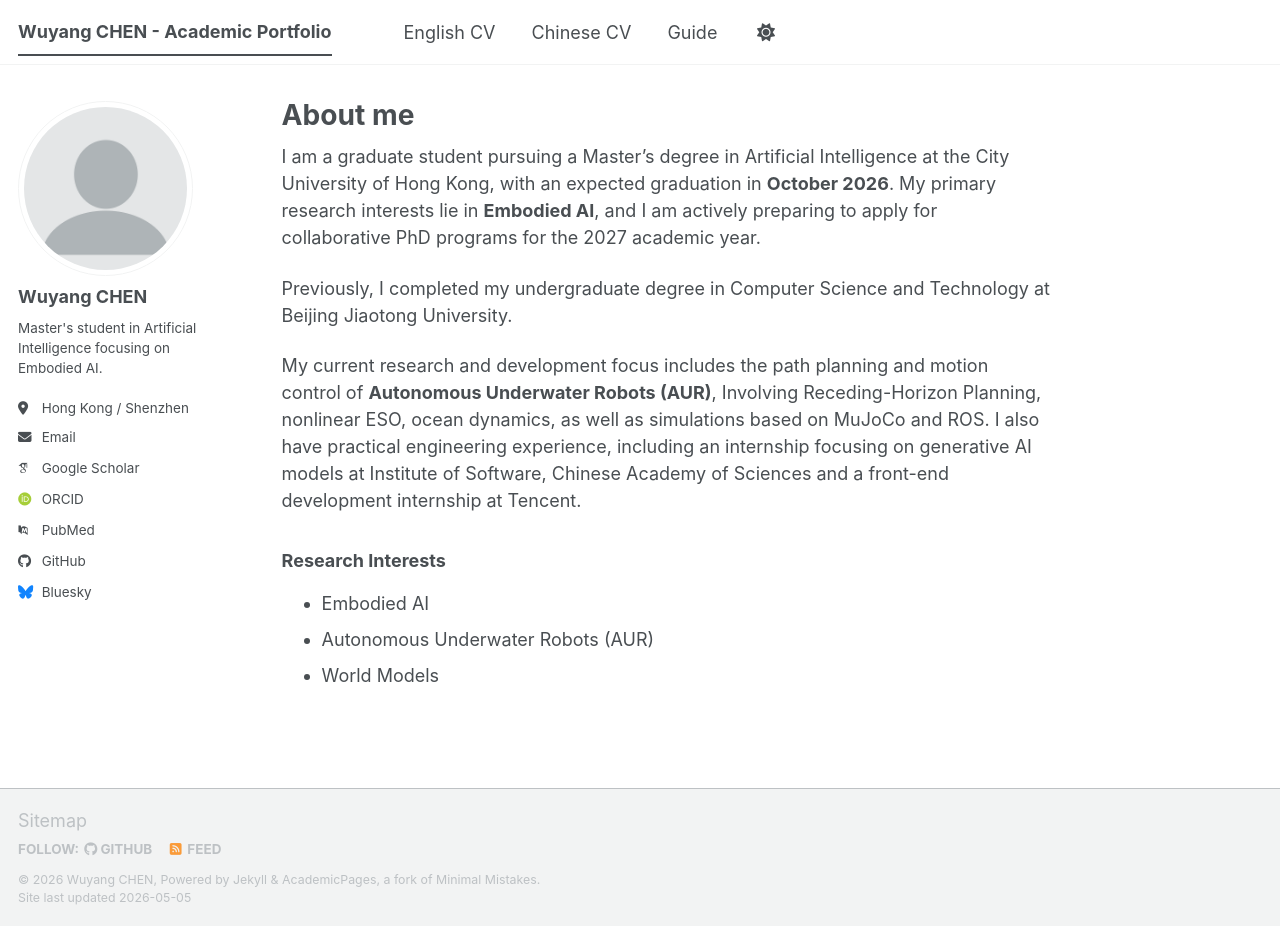
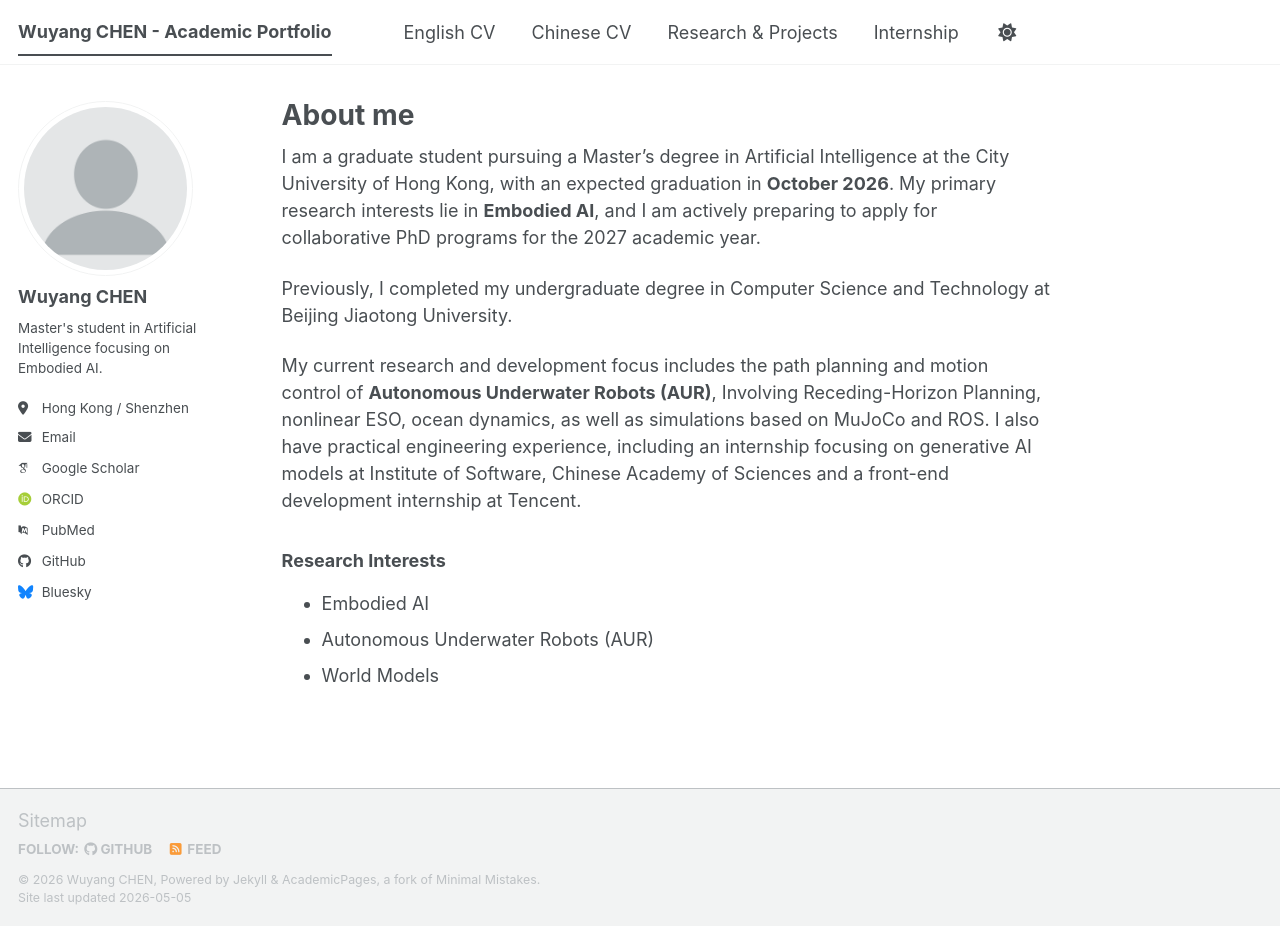
Before and after one commit to WuyangChen422/WuyangChen422.github.io, a Jekyll site: the page built from _pages/about.md, in a window 1280 px wide and 926 px high. Built offline with Jekyll 4.4.1, drawn with Linux system fonts in a browser that asks for light colours; some web fonts are replaced; a script bundle is joined from its source files by our own code; library files that are not in the unit come from our copies.

Commit message:
Update navigation.yml

```diff
--- a/_data/navigation.yml
+++ b/_data/navigation.yml
@@ -10,12 +10,9 @@
 main:
   - title: "English CV"
     url: /cv_en/
-
   - title: "Chinese CV"
     url: /cv_ch/
-
-  # - title: "CV"
-  #   url: /cv-json/
-
-  - title: "Guide"
-    url: /markdown/
+  - title: "Research & Projects"
+    url: /research/
+  - title: "Internship"
+    url: /internship/
```
